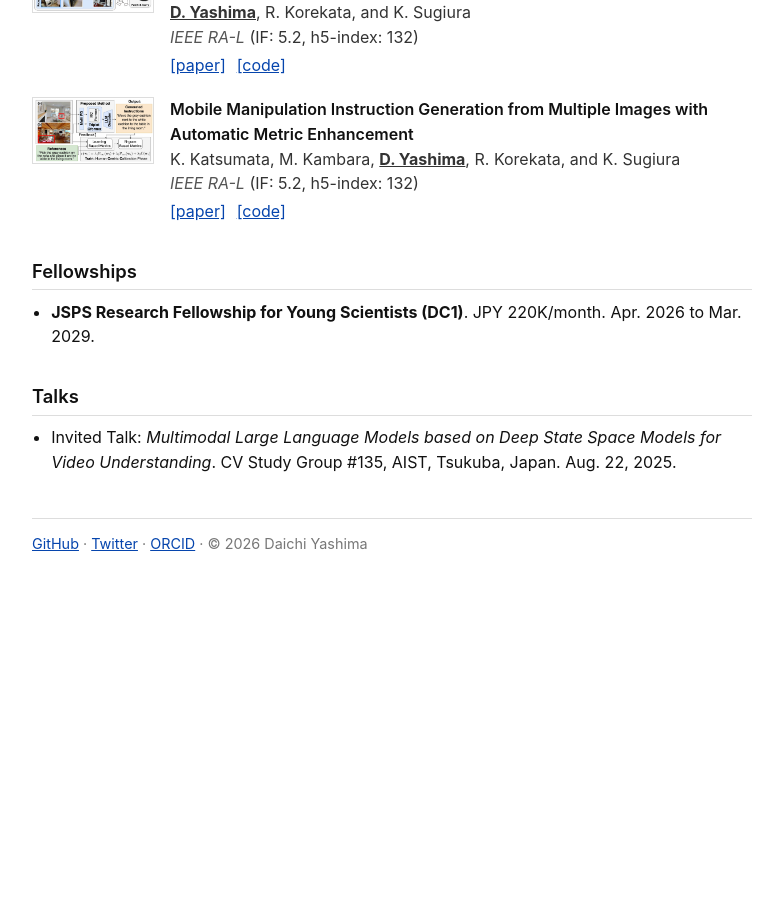
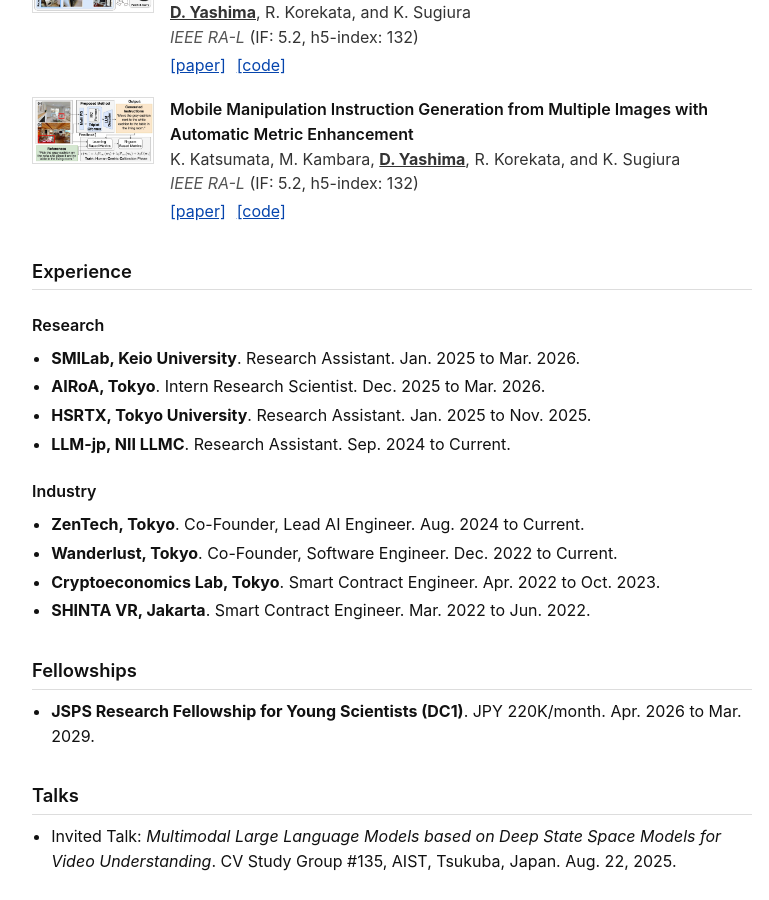
Before and after one commit to daichi1207/daichi1207.github.io, a Jekyll site: the page built from _pages/about.md, in a window 1280 px wide and 900 px high, scrolled down 2041 px. Shown: the whole window, without its empty margins (248-1017 px from the left). Built offline with Jekyll 4.4.1, drawn with Linux system fonts in a browser that asks for light colours; before the commit the page ends 2636 px from its top, so only the background shows below that.

Commit message:
:ambulance: update

```diff
--- a/_pages/about.md
+++ b/_pages/about.md
@@ -38,9 +38,10 @@ My research focuses on foundation models and multimodal language understanding f
 {% assign all_pubs = site.publications | sort: "date" | reverse %}
 {% assign current_year = "" %}
 {% for post in all_pubs %}
-  {% assign year = post.date | date: "%Y" %}
-  {% if year != current_year %}
-    {% unless forloop.first %}{% endunless %}
+{% assign year = post.date | date: "%Y" %}
+{% if year != current_year %}
+{% unless forloop.first %}{% endunless %}
+
 <h3 class="year-heading">{{ year }}</h3>
     {% assign current_year = year %}
   {% endif %}
@@ -74,6 +75,24 @@ My research focuses on foundation models and multimodal language understanding f
 </div>
 {% endfor %}
 
+<h2 id="experience">Experience</h2>
+
+<h3>Research</h3>
+<ul>
+  <li><b>SMILab, Keio University</b>. Research Assistant. Jan. 2025 to Mar. 2026.</li>
+  <li><b>AIRoA, Tokyo</b>. Intern Research Scientist. Dec. 2025 to Mar. 2026.</li>
+  <li><b>HSRTX, Tokyo University</b>. Research Assistant. Jan. 2025 to Nov. 2025.</li>
+  <li><b>LLM-jp, NII LLMC</b>. Research Assistant. Sep. 2024 to Current.</li>
+</ul>
+
+<h3>Industry</h3>
+<ul>
+  <li><b>ZenTech, Tokyo</b>. Co-Founder, Lead AI Engineer. Aug. 2024 to Current.</li>
+  <li><b>Wanderlust, Tokyo</b>. Co-Founder, Software Engineer. Dec. 2022 to Current.</li>
+  <li><b>Cryptoeconomics Lab, Tokyo</b>. Smart Contract Engineer. Apr. 2022 to Oct. 2023.</li>
+  <li><b>SHINTA VR, Jakarta</b>. Smart Contract Engineer. Mar. 2022 to Jun. 2022.</li>
+</ul>
+
 <h2 id="fellowships">Fellowships</h2>
 <ul>
   <li><b>JSPS Research Fellowship for Young Scientists (DC1)</b>. JPY 220K/month. Apr. 2026 to Mar. 2029.</li>
```
